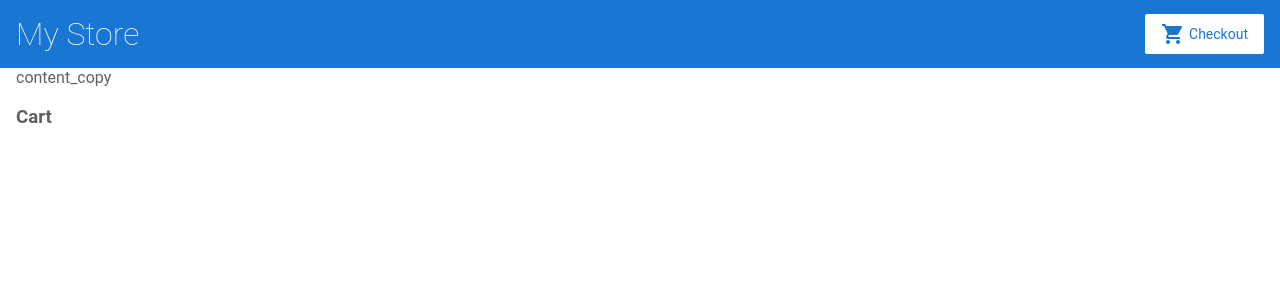
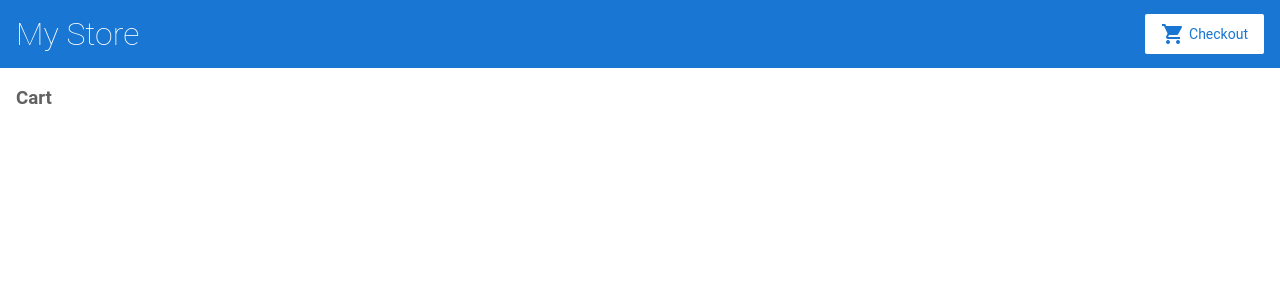
Before and after one commit to KishoreMenda/angular-mystore, an Angular app: page /cart in a window 1280 px wide. Shown: the top 300 px of the page. Built offline with nearby package versions, Linux system fonts and the light colour scheme.

Commit message:
1 file modified

```diff
--- a/src/app/cart/cart.component.html
+++ b/src/app/cart/cart.component.html
@@ -1,4 +1,3 @@
-content_copy
 <h3>Cart</h3>
 
 <div class="cart-item" *ngFor="let item of items">
```
